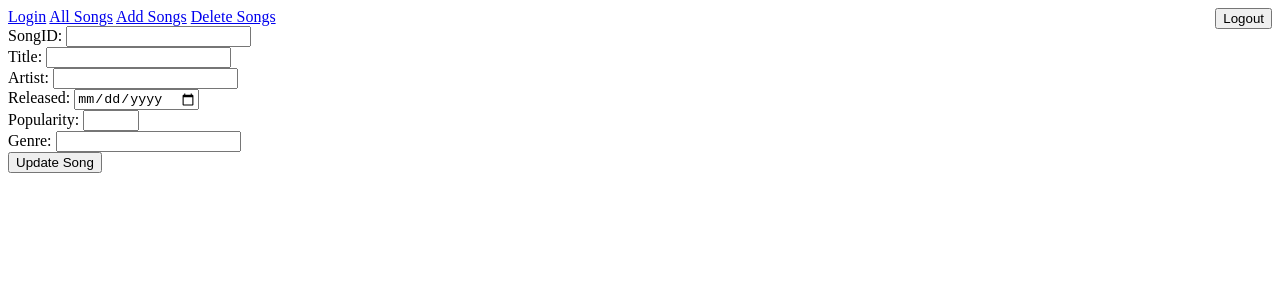
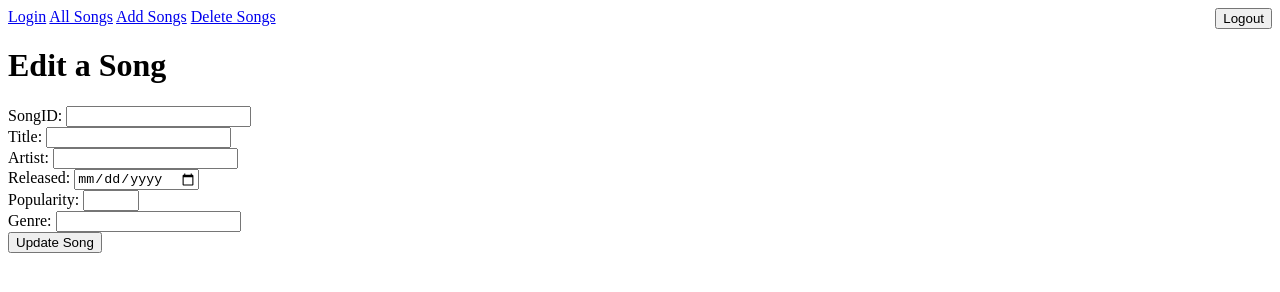
Before and after one commit to hligon35/FullStack, a plain HTML site: page FrontEnd/edit.html in a window 1280 px wide. Drawn offline with Linux system fonts and the light colour scheme; no server answers.

```diff
--- a/FrontEnd/edit.html
+++ b/FrontEnd/edit.html
@@ -9,7 +9,6 @@
     <script src="scripts/auth.js"></script>
     <script src="scripts/init.js"></script>
 </head>
-
 <body>
     <nav>
         <a href="login.html">Login</a>
@@ -18,6 +17,7 @@
         <a href="delete.html">Delete Songs</a>
         <button id="logout" style="float: right;">Logout</button>
     </nav>
+    <h1>Edit a Song</h1>
     <form>
         <div>
             <label for="songId">SongID:</label>
```
